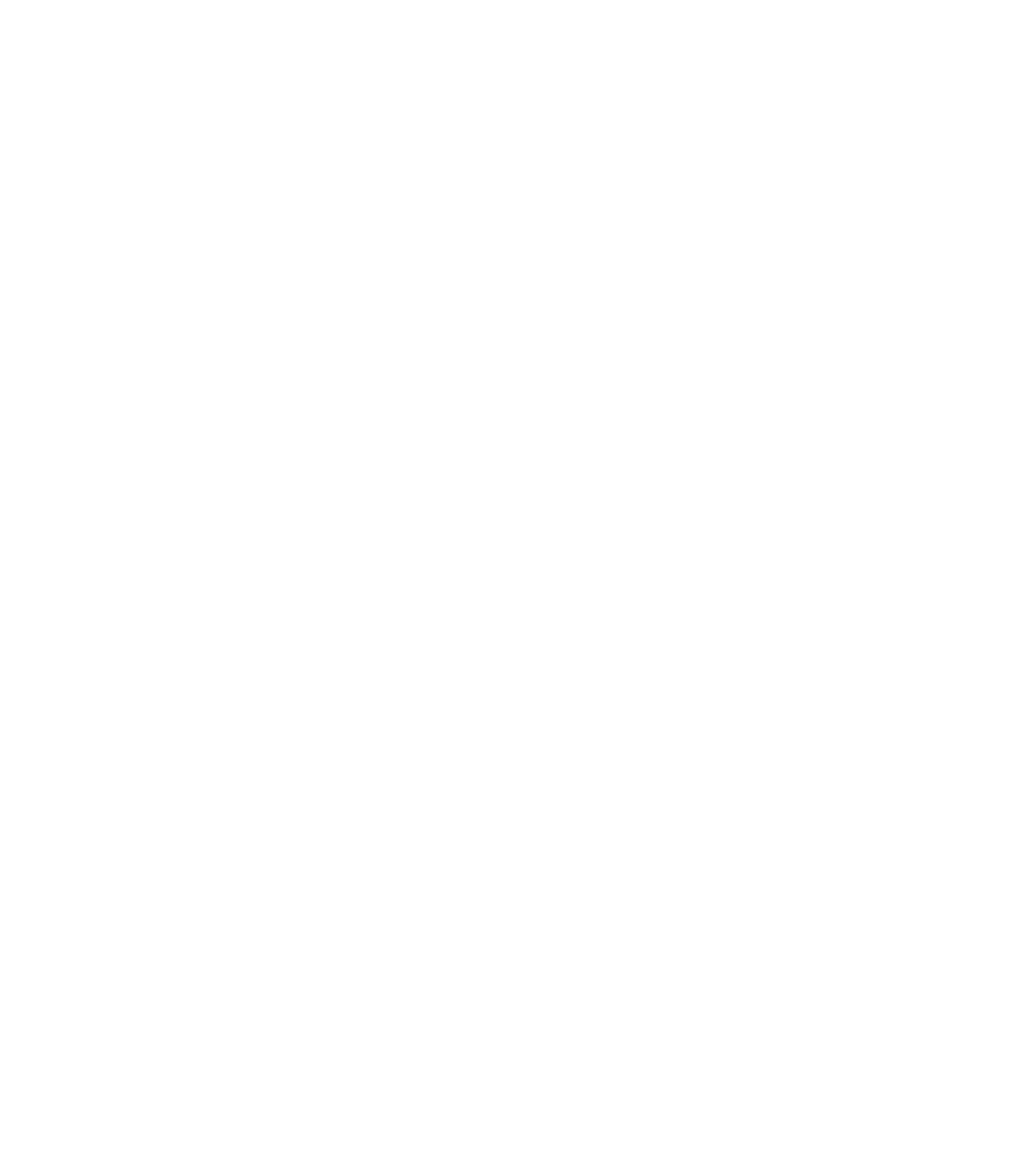
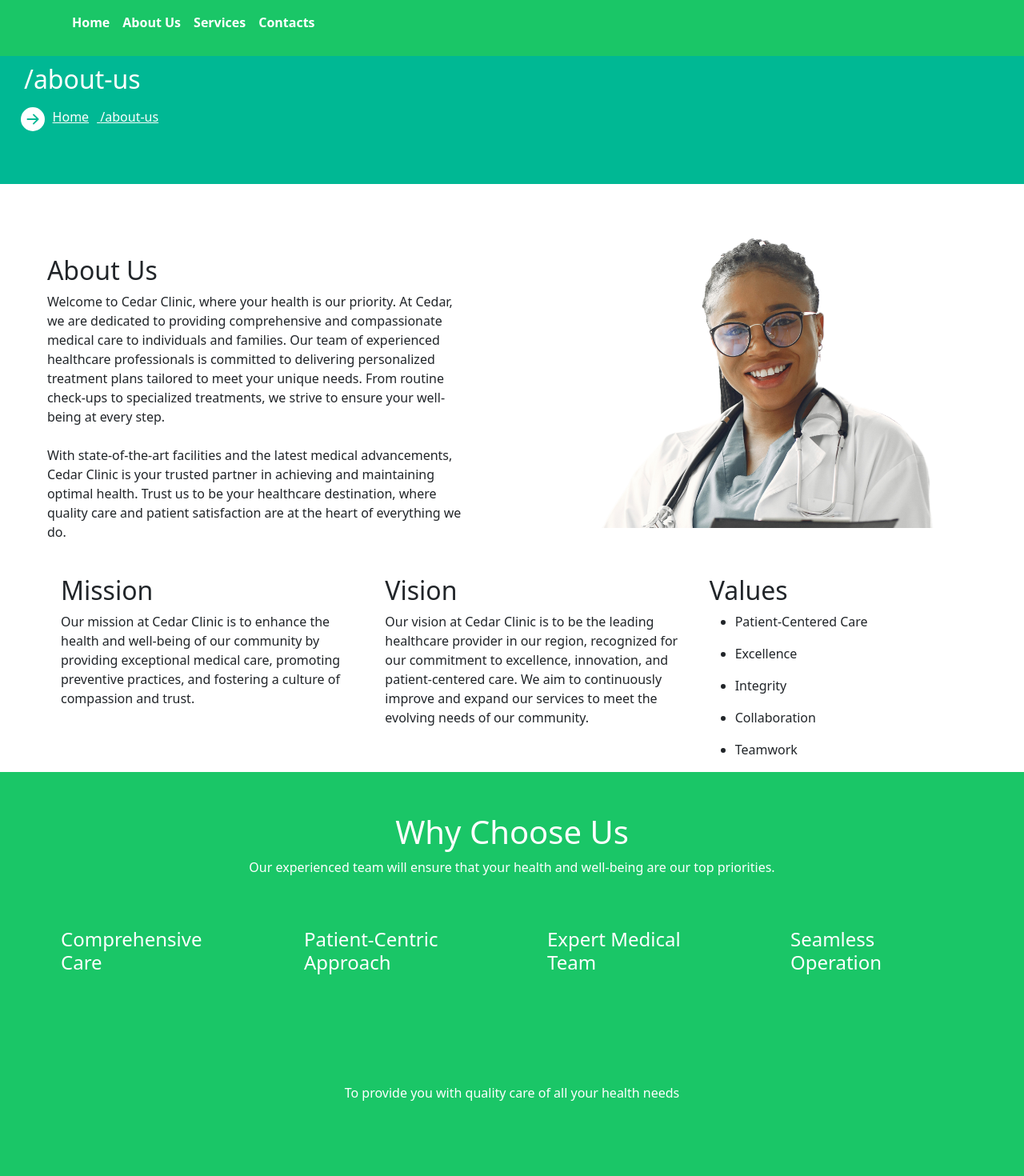
Before and after one commit to Marcelkibor/Cedar-Clinic, a React (Vite) app: page /about-us in a window 1280 px wide. Before the commit this address had no page. Shown: the top 1470 px of the page at 80% size. Before the commit the page ends 800 px from the top, so only its background shows below. Built offline with nearby package versions, Linux system fonts and the light colour scheme.

Commit message:
About us section-01

```diff
--- a/src/App.css
+++ b/src/App.css
@@ -254,6 +254,7 @@ color: #fff;
   }
   .all-sv-banner{
    position:static !important;
+   margin-top: 20px;
   }
   .all-sv-main-div{
     margin: 10% 0% 0% 1% !important;
--- a/src/App.tsx
+++ b/src/App.tsx
@@ -5,12 +5,16 @@ import "slick-carousel/slick/slick-theme.css";
 import { BrowserRouter as Router,Route,Routes } from 'react-router-dom';
 import Home from './components/Home';
 import AllServices from './components/Services/AllServices';
+import AboutUs from './components/AboutUs';
+import Contacts from './components/Contacts';
 function App() {
   return (
     <Router>
       <Routes>
         <Route element = {<Home/>} path='/'/>
         <Route element = {<AllServices/>} path='/services'/>
+        <Route path = '/about-us' element = {<AboutUs/>}/>
+        <Route path='/contacts' element = {<Contacts/>}/>
       </Routes>
     </Router>
   )
--- /dev/null
+++ b/src/components/AboutUs.tsx
@@ -0,0 +1,83 @@
+import React from 'react'
+import Navigation from './Layouts/NavigationBar'
+import ServicesHeader from './Services/ServicesHeader'
+import Pic from '../assets/doc.png'
+import { Row,Col } from 'react-bootstrap'
+import Footer from './Layouts/Footer'
+const AboutUs = () => {
+    const coreValues = ['Patient-Centered Care','Excellence','Integrity','Collaboration','Teamwork']
+  return (
+    <div>
+        <Navigation/>
+        <ServicesHeader pathname = {window.location.pathname}/>
+        <Row style={{marginTop:'100px'}}>
+            <Col>
+            <div style={{marginLeft:'10%', marginTop:'10%'}}>
+            <h2>About Us</h2>
+            <p>
+            Welcome to Cedar Clinic, where your health is our priority. At Cedar, we are dedicated to providing comprehensive and compassionate medical care to individuals and families. Our team of experienced healthcare professionals is committed to delivering personalized treatment plans tailored to meet your unique needs. From routine check-ups to specialized treatments, we strive to ensure your well-being at every step.
+            <br></br><br></br><p>
+            With state-of-the-art facilities and the latest medical advancements, Cedar Clinic is your trusted partner in achieving and maintaining optimal health. Trust us to be your healthcare destination, where quality care and patient satisfaction are at the heart of everything we do.
+            </p>
+            </p>
+            </div>
+            </Col>
+            <Col>
+            <img  style = {{width:'auto',height:'400px'}}src={Pic}/>
+            </Col>
+        </Row>
+        <Row style = {{margin:'2% 0% 0% 5% '}}>
+            <Col>
+            <h2>Mission</h2>
+            <p>Our mission at Cedar Clinic is to enhance the health and well-being of our community by providing exceptional medical care, promoting preventive practices, and fostering a culture of compassion and trust.</p>
+            </Col>
+            <Col>
+            <h2>Vision</h2>
+            <p>Our vision at Cedar Clinic is to be the leading healthcare provider in our region, recognized for our commitment to excellence, innovation, and patient-centered care. We aim to continuously improve and expand our services to meet the evolving needs of our community.</p>
+            </Col>
+            <Col>
+            <h2>Values</h2>
+            {coreValues.map((value)=>(
+                <ul>
+            <li>{value}</li>
+                </ul>
+            ))}
+            </Col>
+        </Row>
+        <div style = {{position:'relative',height:'100vh',backgroundColor:'#00c056e5'}}>
+            <div style={{textAlign:'center', color:'white',paddingTop:'4%'}}>
+                <h1>Why Choose Us</h1>
+                <p> Our experienced team will ensure that your health and well-being are our top priorities.</p>
+            </div>
+            <Row style = {{margin:'5% 0% 0% 5%', color:'white'}}>
+              <Col>
+              <h4>
+              Comprehensive <br></br> Care
+              </h4>
+              </Col>
+              <Col>
+              <h4>
+              Patient-Centric <br></br> Approach
+              </h4>
+              </Col>
+              <Col>
+              <h4>
+              Expert Medical<br></br> Team
+              </h4>
+              </Col>
+              <Col>
+              <h4>
+              Seamless <br></br> Operation
+              </h4>
+              </Col>
+            </Row>
+            <div style = {{color:'white',textAlign:'center',margin:'10% 0% 0% 0%'}}>
+                <p>To provide you with quality care of all your health needs</p>
+            </div>
+        </div>
+        <Footer/>
+    </div>
+  )
+}
+
+export default AboutUs
--- /dev/null
+++ b/src/components/Contacts.tsx
@@ -0,0 +1,14 @@
+import React from 'react'
+import Navigation from './Layouts/NavigationBar'
+import ServicesHeader from './Services/ServicesHeader'
+
+const Contacts = () => {
+  return (
+    <div>
+        <Navigation/>
+        <ServicesHeader pathname = {window.location.pathname}/>
+    </div>
+  )
+}
+
+export default Contacts
--- a/src/components/Layouts/NavigationBar.tsx
+++ b/src/components/Layouts/NavigationBar.tsx
@@ -27,10 +27,10 @@ return (
   <Navbar>
     <Container>
         <Nav className = 'me-auto'>
-          <Nav.Link  href="#home">Home</Nav.Link>
-      <Nav.Link  href="#projects">About Us</Nav.Link>
-      <Nav.Link   href="#projects">Services</Nav.Link>
-      <Nav.Link  href="#projects">Contacts</Nav.Link>
+          <Nav.Link  href="/">Home</Nav.Link>
+      <Nav.Link  href="/about-us">About Us</Nav.Link>
+      <Nav.Link   href="/services">Services</Nav.Link>
+      <Nav.Link  href="/contacts">Contacts</Nav.Link>
     </Nav>
   </Container>
    </Navbar>
--- a/src/components/Services/AllServices.tsx
+++ b/src/components/Services/AllServices.tsx
@@ -13,7 +13,7 @@ import ServicesHeader from './ServicesHeader';
 const AllServices = () => {
   const [currentPage, setCurrentPage] = useState(1);
   const [servicePerPage, setServicePerPage] = useState(4);
-
+  const locationPath = window.location.pathname;
   const services = [
     { id: 1, title: 'Radiology', description: 'Experience exceptional radiation therapy at our clinic: compassionate care, and remarkable outcomes.' },
     { id: 2, title: 'Oncology Services', description: 'Our Comprehensive Oncology Centre is fully equipped with the latest state of the art equipment for cancer diagnosis and treatment.' },
@@ -43,7 +43,7 @@ const AllServices = () => {
     <>
     <div style = {{position:'relative', height:'fit-content'}}>
       <Navigation/>
-      <ServicesHeader/>
+     {locationPath && <ServicesHeader pathname = {locationPath}/>}
         <div  className = 'all-sv-main-div'>
   {displayServices.map(service => (
     <Card key={service.id} className="all-sv-card" >
--- a/src/components/Services/ServicesHeader.tsx
+++ b/src/components/Services/ServicesHeader.tsx
@@ -1,12 +1,14 @@
 import { BsArrowRightCircleFill } from "react-icons/bs"
-const ServicesHeader = () => {
+const ServicesHeader = (pathname:any) => {
+    const path = pathname.pathname
   return (
-    <div style={{ display: 'flex', minWidth: '100vw', height: '20vh', background: '#00b894', position: 'relative', top: '70px' }}>
-    <div style={{ position: 'absolute', display: 'flex', top: '30%', left: '2%' }}>
+    <div style={{ color:'white',display: 'flex', minWidth: '100vw', height: '20vh', background: '#00b894', position: 'relative', top: '70px' }}>
+    {path && <h2 style={{marginTop:'10px',marginLeft:'30px'}}>{path}</h2>}
+    <div style={{ position: 'absolute', display: 'flex', top: '40%', left: '2%' }}>
       <BsArrowRightCircleFill color='white' size={30} />
       <div style={{ outline: 'no-outline' }}>
         <a style={{ color: "white", marginLeft: '10px' }} href='/'>Home</a>
-        <a style={{ color: 'white', marginLeft: '10px' }} href='/services'>All Services</a>
+        {path && <a style={{ color: 'white', marginLeft: '10px' }} href={`${path}`}> {`${path}`}</a>}
       </div>
     </div>
   </div>
```
